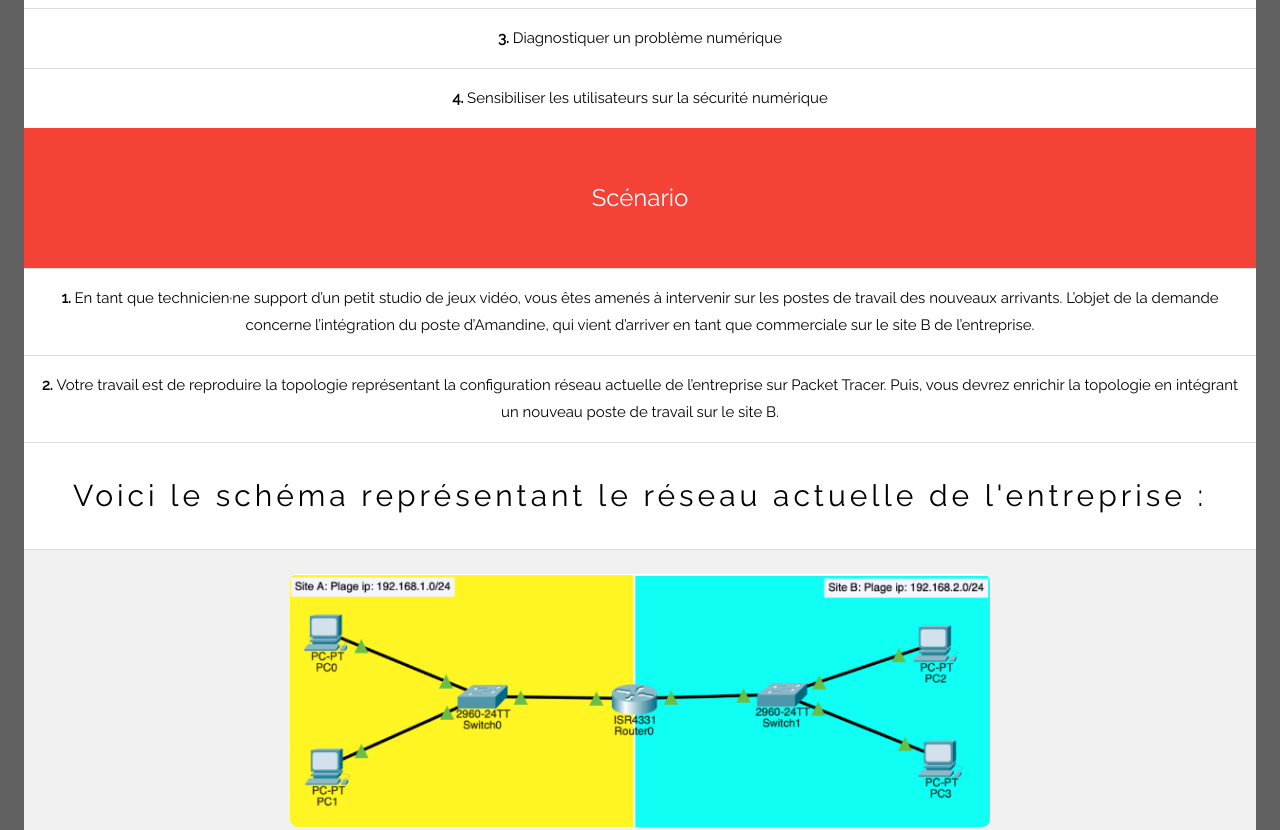
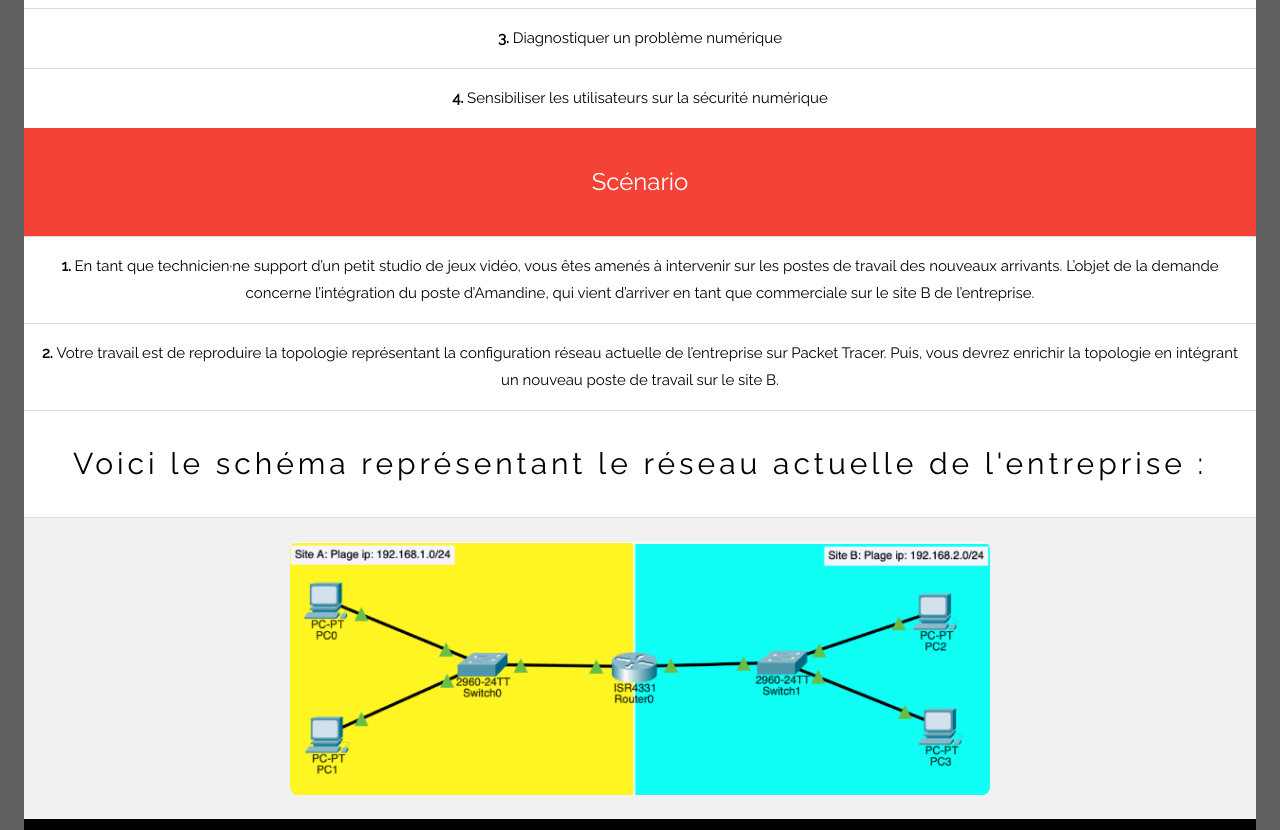
Before and after one commit to Mikhail2409/myportfolio.github.io, a plain HTML site: page index.html in a window 1280 px wide. Shown: the part 3960-4790 px from the top of the page. Drawn offline with Linux system fonts and the light colour scheme; a web font is replaced by a local one.

```diff
--- a/assets/css/basic.css
+++ b/assets/css/basic.css
@@ -66,7 +66,8 @@
   overflow: clip;
   border-style: none;
 }
-p, label {
+p,
+label {
   display: block;
   margin-block-start: 1em;
   margin-block-end: 1em;
@@ -346,10 +347,7 @@
 .espace-large {
   font-size: 18px !important;
 }
-#fondWhite {
-  color: #000 !important;
-  background-color: #fff !important;
-}
+
 .padding-large {
   padding: 12px 24px !important;
   margin-top: 16px !important;
@@ -411,6 +409,9 @@
 .padding-64 {
   padding-top: 64px !important;
   padding-bottom: 64px !important;
+}
+.hover-shadow:hover {
+  box-shadow: 0 4px 10px 0 rgba(0, 0, 0, 0.2), 0 4px 20px 0 rgba(0, 0, 0, 0.19);
 }
 .boite-modal {
   z-index: 3;
@@ -474,11 +475,15 @@
 .box-red {
   color: #fff !important;
   background-color: #f44336 !important;
-  padding-top: 48px !important;
-  padding-bottom: 48px !important;
+  padding-top: 32px !important;
+  padding-bottom: 32px !important;
 }
 .list-ul li:last-child {
   border-bottom: none;
+}
+#fondWhite {
+  color: #000 !important;
+  background-color: #fff !important;
 }
 .padding-24 {
   padding-top: 24px !important;
```
